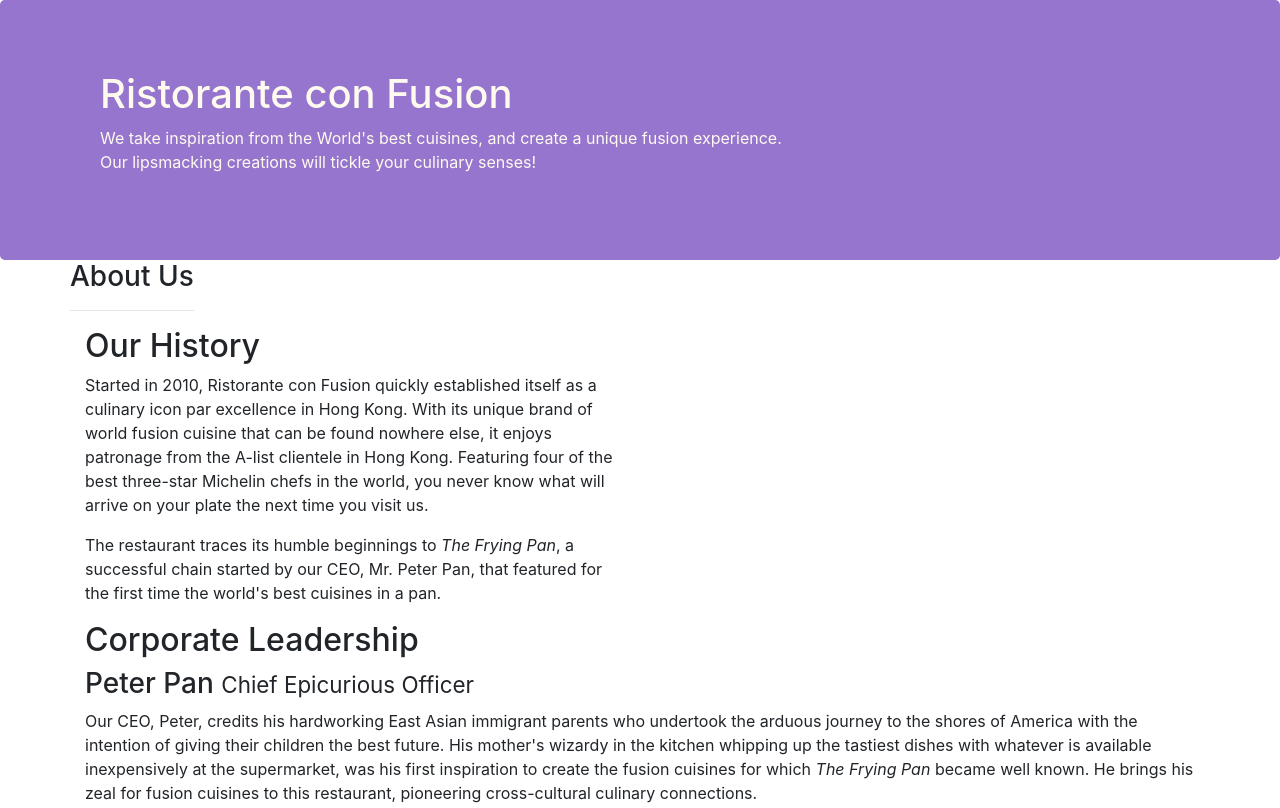
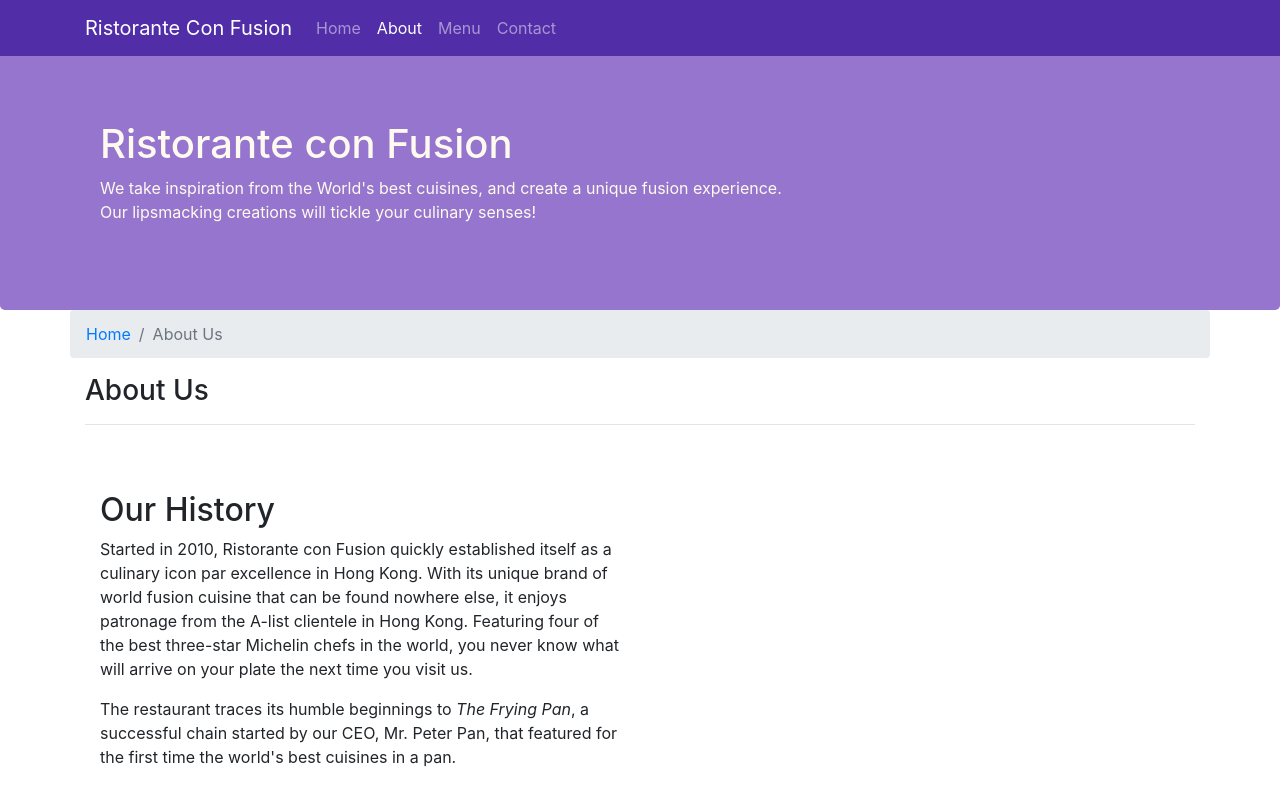
Before and after one commit to swaroop-m/Bootstrap4, a website: page aboutus.html in a window 1280 px wide. Shown: the top 808 px of the page. Drawn offline with nearby package versions, Linux system fonts and the light colour scheme.

Commit message:
nav-bar & breadcrum

```diff
--- a/CSS/styles.css
+++ b/CSS/styles.css
@@ -30,3 +30,12 @@
     margin: 0px;
     color: #0f0f0f;
 }
+
+body{
+    padding:50px 0px 0px 0px;
+    z-index:0;
+}
+
+.navbar-dark {
+     background-color: #512DA8;
+}
--- a/aboutus.html
+++ b/aboutus.html
@@ -15,7 +15,22 @@
 </head>
 
 <body>
-
+    <nav class="navbar navbar-dark navbar-expand-sm fixed-top">
+        <div class="container">
+            <button class="navbar-toggler" type="button" data-toggle="collapse" data-target="#Navbar">
+                <span class="navbar-toggler-icon"></span>
+            </button>
+           <a class="navbar-brand" href="./index.html">Ristorante Con Fusion</a>
+           <div class="collapse navbar-collapse" id="Navbar">
+                <ul class="navbar-nav mr-auto">
+                    <li class="nav-item"><a class="nav-link" href="./index.html">Home</a></li>
+                    <li class="nav-item active"><a class="nav-link" href="#">About</a></li>
+                    <li class="nav-item"><a class="nav-link" href="#">Menu</a></li>
+                    <li class="nav-item"><a class="nav-link" href="#">Contact</a></li>
+                </ul>
+            </div>
+        </div>
+    </nav>
     <header class="jumbotron">
         <div class="container">
             <div class="row row-header">
@@ -31,13 +46,17 @@
 
     <div class="container">
         <div class="row">
-            <div>
+            <ol class="col-12 breadcrumb">
+                <li class="breadcrumb-item"><a href="./index.html">Home</a></li>
+                <li class="breadcrumb-item active">About Us</li>
+            </ol>
+            <div class= "col-12">
                <h3>About Us</h3>
                <hr>
             </div>
         </div>
 
-        <div class="row">
+        <div class="row row-content">
             <div class="col-12 col-sm-6">
                 <h2>Our History</h2>
                 <p>Started in 2010, Ristorante con Fusion quickly established itself as a culinary icon par excellence in Hong Kong. With its unique brand of world fusion cuisine that can be found nowhere else, it enjoys patronage from the A-list clientele in Hong Kong.  Featuring four of the best three-star Michelin chefs in the world, you never know what will arrive on your plate the next time you visit us.</p>
@@ -48,7 +67,7 @@
         </div>
 
 
-        <div class="row">
+        <div class="row row-content">
             <div class="col-12 col-sm-12">
                 <h2>Corporate Leadership</h2>
                 <h3>Peter Pan <small>Chief Epicurious Officer</small></h3>
@@ -93,7 +112,7 @@
                 <div class="col-4 offset-1 col-sm-2">
                     <h5>Links</h5>
                     <ul class="list-unstyled">
-                        <li><a href="#">Home</a></li>
+                        <li><a href="./index.html">Home</a></li>
                         <li><a href="#">About</a></li>
                         <li><a href="#">Menu</a></li>
                         <li><a href="#">Contact</a></li>
@@ -128,7 +147,10 @@
            </div>
         </div>
     </footer>
-
+    <!-- jQuery first, then Popper.js, then Bootstrap JS. -->
+    <script src="./Ristorante Con Fusion_ About Us_files/jquery.slim.min.js.download"></script>
+    <script src="./Ristorante Con Fusion_ About Us_files/popper.min.js.download"></script>
+    <script src="./Ristorante Con Fusion_ About Us_files/bootstrap.min.js.download"></script>
 </body>
 
 </html>
```
Also changed, not shown: index.html (+17 -2 lines).
